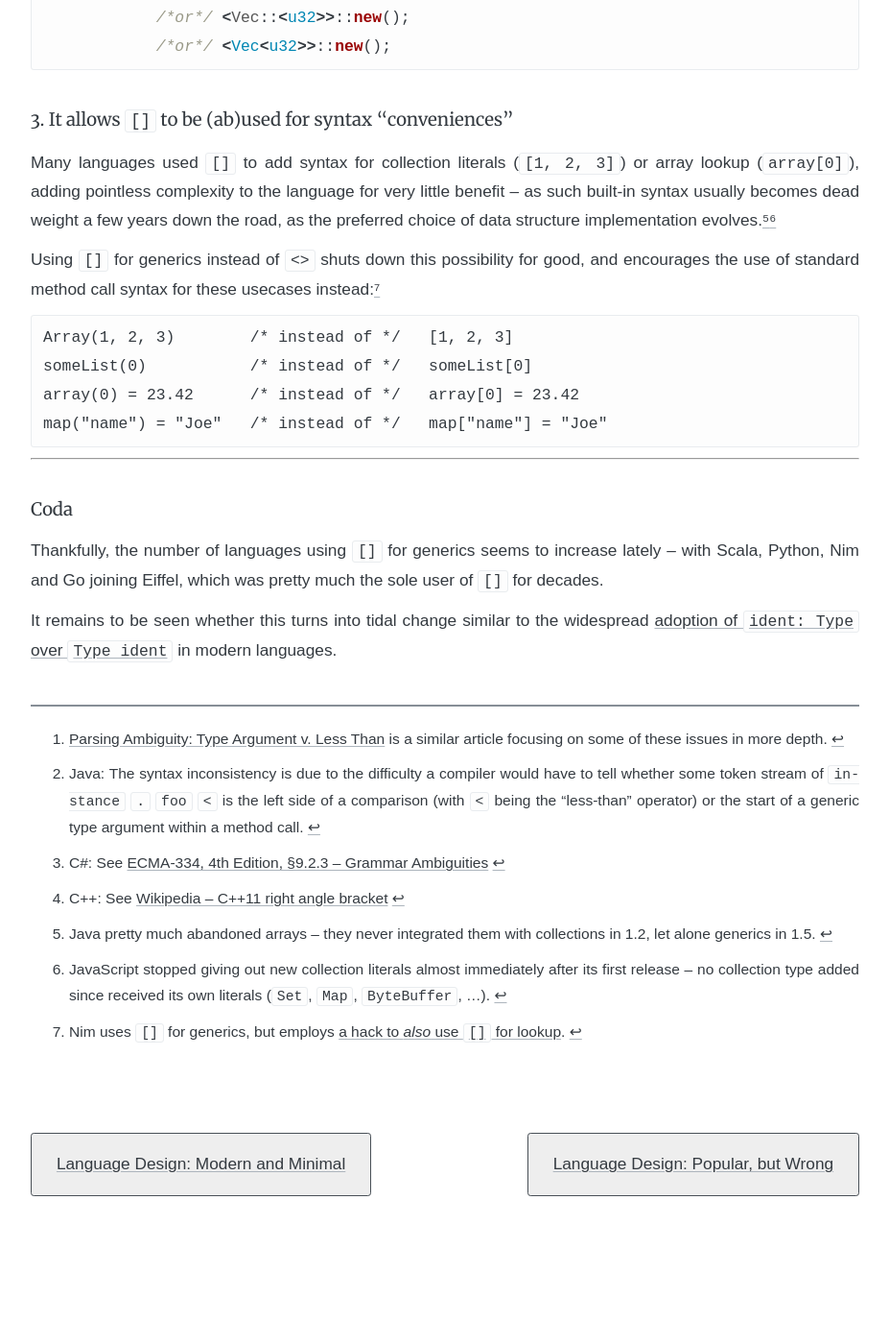
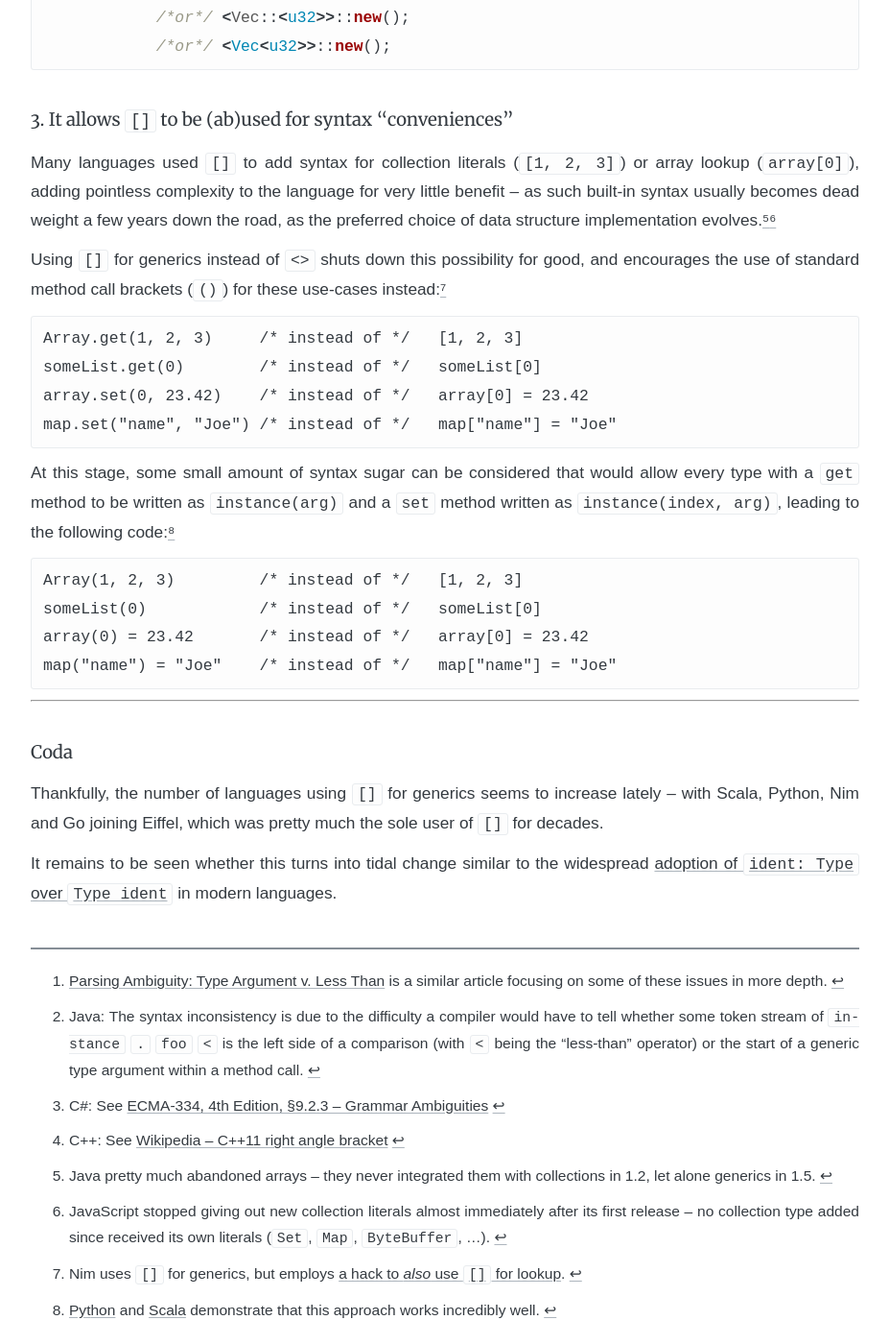
Before and after one commit to soc/soc.me, a Jekyll site: the page built from _languages/stop-using-for-generics.md, in a window 1280 px wide and 1400 px high, scrolled down 1385 px. Shown: the whole window at 96% size, without its empty margins (176-1103 px from the left). Built offline with Jekyll 4.4.1, drawn with Linux system fonts in a browser that asks for light colours; some web fonts are replaced; before the commit the page ends 2655 px from its top, so only the background shows below that.

Commit message:
add desugar info to stop-using-for-generics

````diff
--- a/_languages/stop-using-for-generics.md
+++ b/_languages/stop-using-for-generics.md
@@ -63,13 +63,24 @@ syntax usually becomes dead weight a few years down the road, as the preferred c
 of data structure implementation evolves.[^javalit][^jslit]
 
 Using `[]` for generics instead of `<>` shuts down this possibility for good, and encourages the use
-of standard method call syntax for these usecases instead:[^nim]
+of standard method call brackets (`()`) for these use-cases instead:[^nim]
 
 ```
-Array(1, 2, 3)        /* instead of */   [1, 2, 3]
-someList(0)           /* instead of */   someList[0]
-array(0) = 23.42      /* instead of */   array[0] = 23.42
-map("name") = "Joe"   /* instead of */   map["name"] = "Joe"
+Array.get(1, 2, 3)     /* instead of */   [1, 2, 3]
+someList.get(0)        /* instead of */   someList[0]
+array.set(0, 23.42)    /* instead of */   array[0] = 23.42
+map.set("name", "Joe") /* instead of */   map["name"] = "Joe"
+```
+
+At this stage, some small amount of syntax sugar can be considered that would allow every type with
+a `get` method to be written as `instance(arg)` and a `set` method written as `instance(index, arg)`,
+leading to the following code:[^pythonscala]
+
+```
+Array(1, 2, 3)         /* instead of */   [1, 2, 3]
+someList(0)            /* instead of */   someList[0]
+array(0) = 23.42       /* instead of */   array[0] = 23.42
+map("name") = "Joe"    /* instead of */   map["name"] = "Joe"
 ```
 
 ---
@@ -88,3 +99,4 @@ It remains to be seen whether this turns into tidal change similar to the widesp
 [^javalit]: Java pretty much abandoned arrays – they never integrated them with collections in 1.2, let alone generics in 1.5.
 [^jslit]: JavaScript stopped giving out new collection literals almost immediately after its first release – no collection type added since received its own literals (`Set`, `Map`, `ByteBuffer`, ...).
 [^nim]: Nim uses `[]` for generics, but employs [a hack to _also_ use `[]` for lookup](https://nim-lang.org/docs/manual.html#procedures-method-call-syntax).
+[^pythonscala]: [Pyt](https://docs.python.org/3/reference/datamodel.html#object.__getitem__)[hon](https://docs.python.org/3/reference/datamodel.html#object.__setitem__) and [Scala](https://otfried.org/scala/apply.html) demonstrate that this approach works incredibly well.
````
